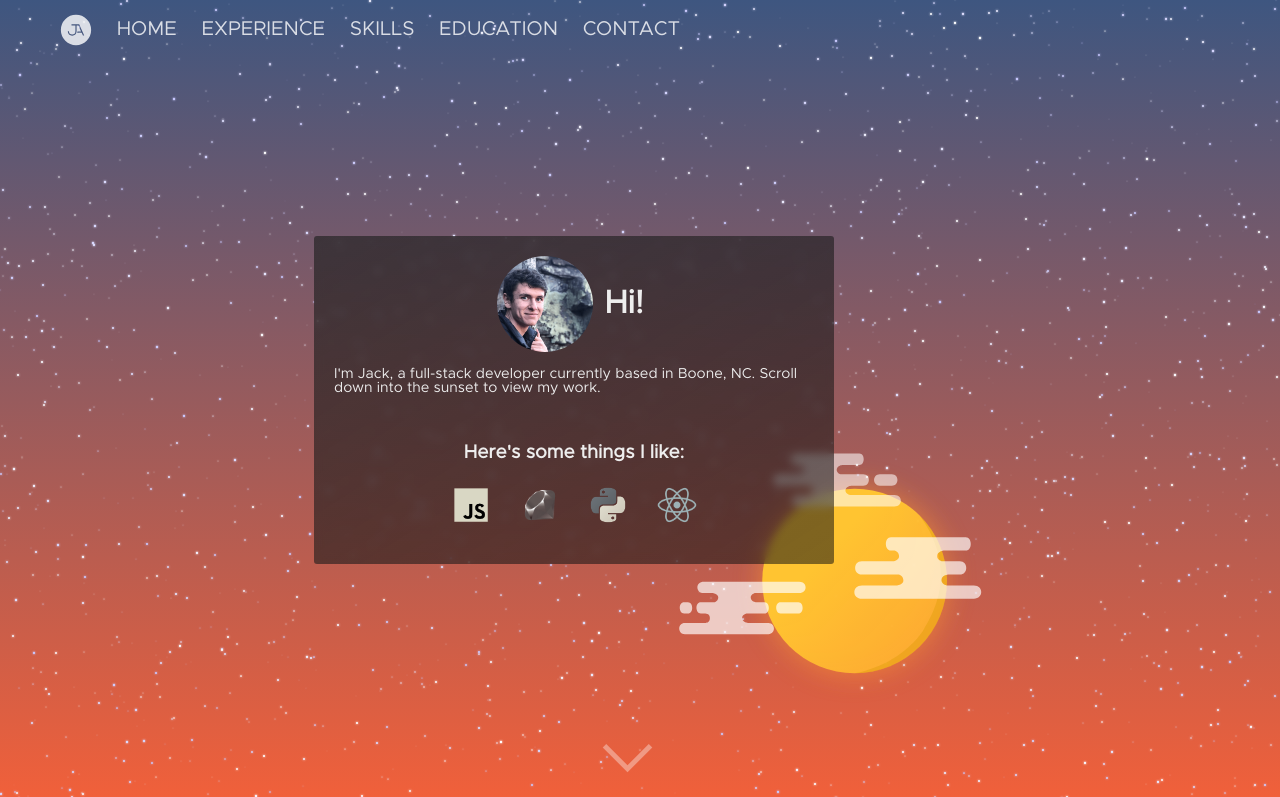
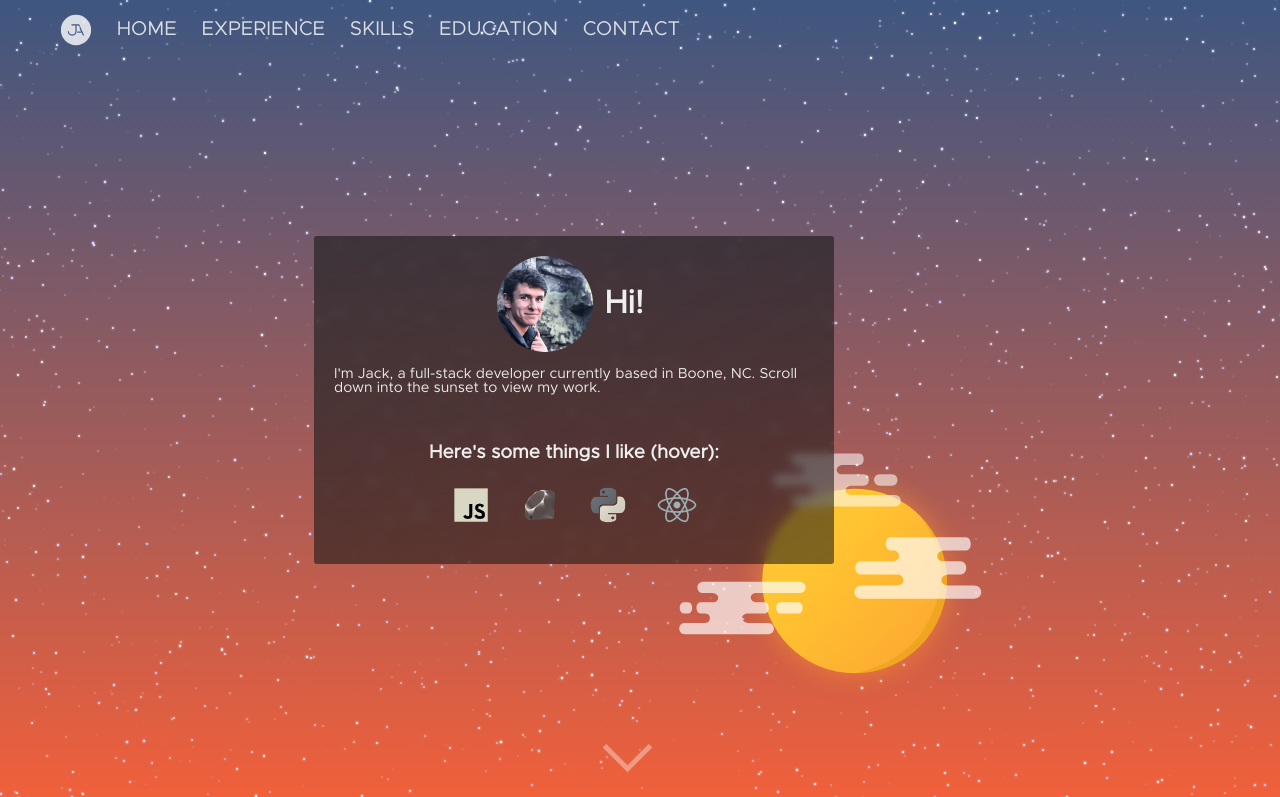
Before and after one commit to StarScape/website, a website built with webpack: page index.html in a window 1280 px wide. Shown: the top 797 px of the page. Built offline with nearby package versions, Linux system fonts and the light colour scheme; files whose address does not match are found by name.

Commit message:
Add note to hover

```diff
--- a/index.html
+++ b/index.html
@@ -71,7 +71,7 @@
             <p slide slide-anim='fadetop'>I'm Jack, a full-stack developer currently based in Boone, NC. Scroll down into the sunset to view my work.</p>
 
             <div id='section1-bottom-header' slide-cascade slide-cascade-increment='0.1s'>
-              <h3 slide slide-anim='faderight'>Here's some things I like:</h3>
+              <h3 slide slide-anim='faderight'>Here's some things I like (hover):</h3>
 
               <div class='img-container' slide-anim='fadetop'>
                 <img src='img/js.png'>
```
Also changed, not shown: dist/bundle.js.
